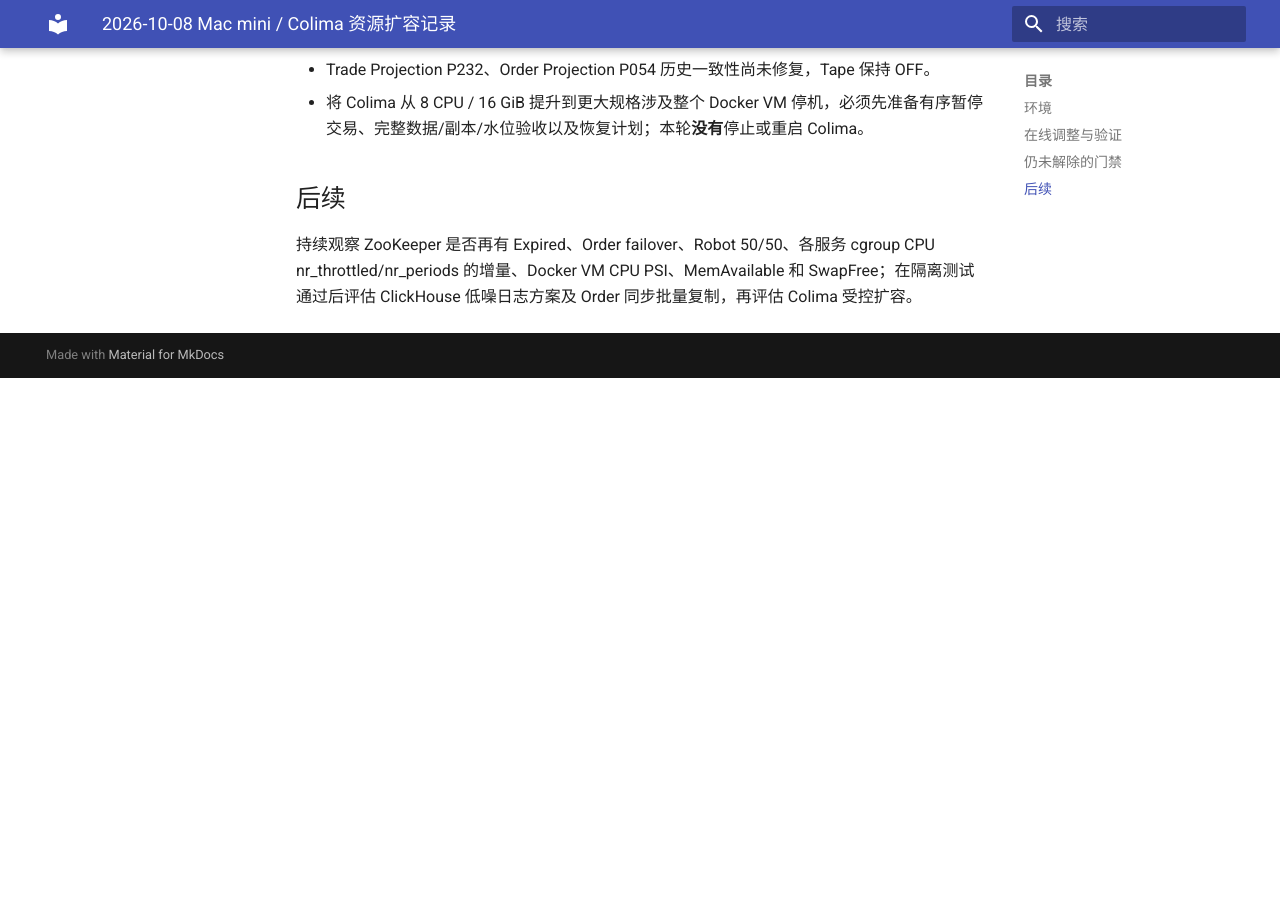
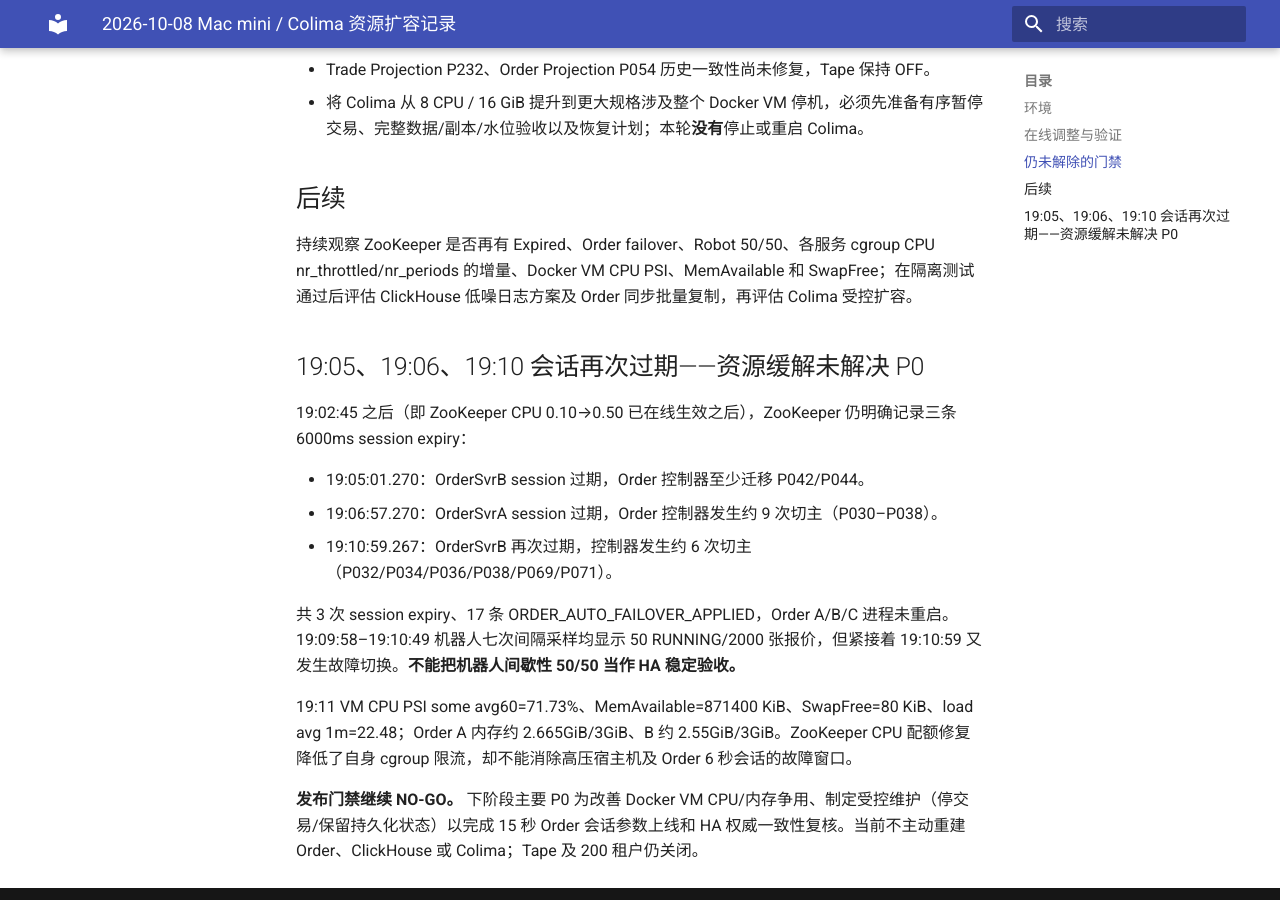
Before and after one commit to bliplink/dc-quant-deploy, an MkDocs documentation site: the page built from docs/SAAS_VM_RESOURCE_TUNING_20261008.zh-CN.md, in a window 1280 px wide and 900 px high, scrolled down 1260 px. Built offline with MkDocs 1.6.1 and Material for MkDocs 9.7.7, drawn with Linux system fonts in a browser that asks for light colours; before the commit the page ends 1638 px from its top, so only the background shows below that.

Commit message:
docs: confirm repeat ZK expiry after live CPU tuning, do not claim HA green

```diff
--- a/docs/SAAS_VM_RESOURCE_TUNING_20261008.zh-CN.md
+++ b/docs/SAAS_VM_RESOURCE_TUNING_20261008.zh-CN.md
@@ -28,3 +28,17 @@
 
 ## 后续
 持续观察 ZooKeeper 是否再有 Expired、Order failover、Robot 50/50、各服务 cgroup CPU nr_throttled/nr_periods 的增量、Docker VM CPU PSI、MemAvailable 和 SwapFree；在隔离测试通过后评估 ClickHouse 低噪日志方案及 Order 同步批量复制，再评估 Colima 受控扩容。
+
+## 19:05、19:06、19:10 会话再次过期——资源缓解未解决 P0
+
+19:02:45 之后（即 ZooKeeper CPU 0.10→0.50 已在线生效之后），ZooKeeper 仍明确记录三条 6000ms session expiry：
+
+- 19:05:01.270：OrderSvrB session 过期，Order 控制器至少迁移 P042/P044。
+- 19:06:57.270：OrderSvrA session 过期，Order 控制器发生约 9 次切主（P030–P038）。
+- 19:10:59.267：OrderSvrB 再次过期，控制器发生约 6 次切主（P032/P034/P036/P038/P069/P071）。
+
+共 3 次 session expiry、17 条 ORDER_AUTO_FAILOVER_APPLIED，Order A/B/C 进程未重启。19:09:58–19:10:49 机器人七次间隔采样均显示 50 RUNNING/2000 张报价，但紧接着 19:10:59 又发生故障切换。**不能把机器人间歇性 50/50 当作 HA 稳定验收。**
+
+19:11 VM CPU PSI some avg60=71.73%、MemAvailable=871400 KiB、SwapFree=80 KiB、load avg 1m=22.48；Order A 内存约 2.665GiB/3GiB、B 约 2.55GiB/3GiB。ZooKeeper CPU 配额修复降低了自身 cgroup 限流，却不能消除高压宿主机及 Order 6 秒会话的故障窗口。
+
+**发布门禁继续 NO-GO。** 下阶段主要 P0 为改善 Docker VM CPU/内存争用、制定受控维护（停交易/保留持久化状态）以完成 15 秒 Order 会话参数上线和 HA 权威一致性复核。当前不主动重建 Order、ClickHouse 或 Colima；Tape 及 200 租户仍关闭。
```
